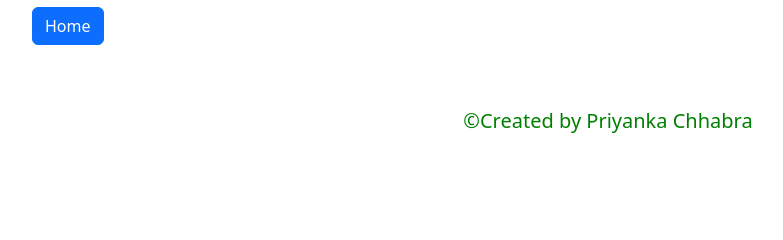
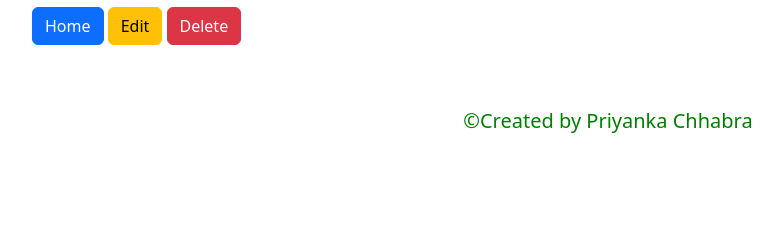
Before and after one commit to priyankachhabra1712/priyanka_chhabra, a Django app: page /show_details/1 in a window 1280 px wide. Shown: the part 383-623 px from the top of the page, without its empty margins (32-815 px from the left). Run offline with Django 4.2, Linux system fonts and the light colour scheme; data comes from the database, SQL or seed files in the repository; some libraries are stand-ins or nearby versions.

Commit message:
added Edit/Delete button on details page

```diff
--- a/app_cma/templates/show_details.html
+++ b/app_cma/templates/show_details.html
@@ -15,6 +15,8 @@
 </div>
 <div >
     <button onclick="window.location.href = '/'" class="btn btn-primary"  data-bs-toggle="tab" type="button" role="tab" aria-selected="true">Home</button>
+    <button onclick="window.location.href = '/'" class="btn btn-warning"  data-bs-toggle="tab" type="button" role="tab" aria-selected="true">Edit</button>
+    <button onclick="window.location.href = '/'" class="btn btn-danger"  data-bs-toggle="tab" type="button" role="tab" aria-selected="true">Delete</button>
 </div>
 
 {% endblock %}
```
